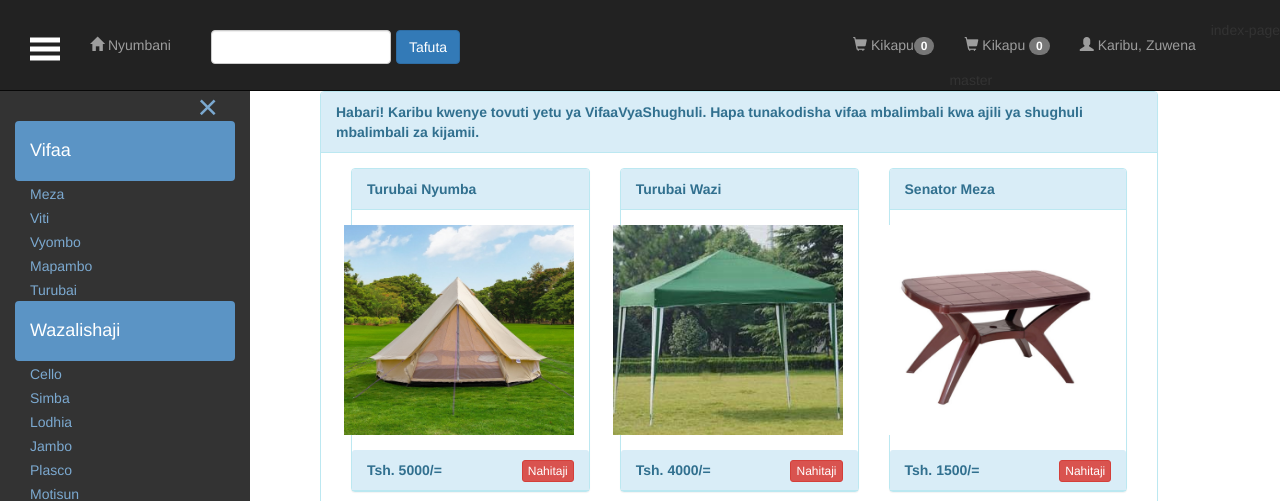
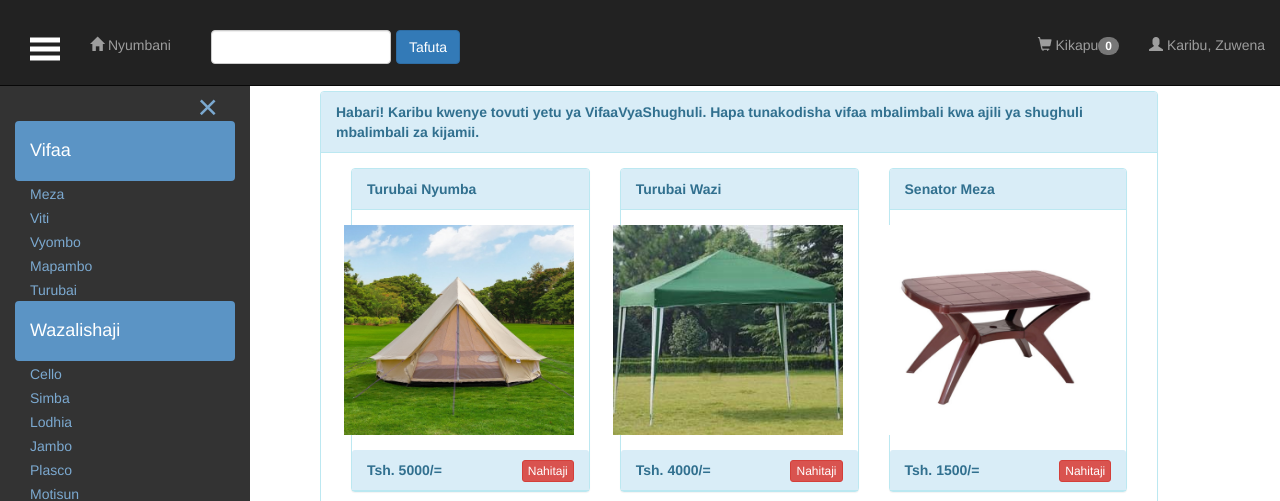
Before and after one commit to zwnhmd/Group_03_CS335, a PHP site: page /profile.php in a window 1280 px wide. Shown: the top 501 px of the page. Run offline with PHP 8.4, Linux system fonts and the light colour scheme; a user stored in the database is signed in; data comes from the database, SQL or seed files in the repository; data that the repository does not hold is empty.

Commit message:
removed the duplicate for Kikapu

```diff
--- a/profile.php
+++ b/profile.php
@@ -101,11 +101,9 @@ if(!isset($_SESSION["uid"])){
 				<li style="top:10px;left:30px;"><button class="btn btn-primary" id="search_btn"> Tafuta</button></li>
 			</ul>
 			<ul class="nav navbar-nav navbar-right">
- index-page
+
 				<li><a href="#" id="cart_container" class="dropdown-toggle" data-toggle="dropdown"><span class="glyphicon glyphicon-shopping-cart"></span> Kikapu<span class="badge">0</span> </a>
 
-				<li><a href="#" id="cart_container" class="dropdown-toggle" data-toggle="dropdown"><span class="glyphicon glyphicon-shopping-cart"></span>  Kikapu <span class="badge">0</span></a>
- master
 					<div class="dropdown-menu" style="width:500px;">
 						<div class="panel panel-success">
 							<div class="panel-heading">
```
